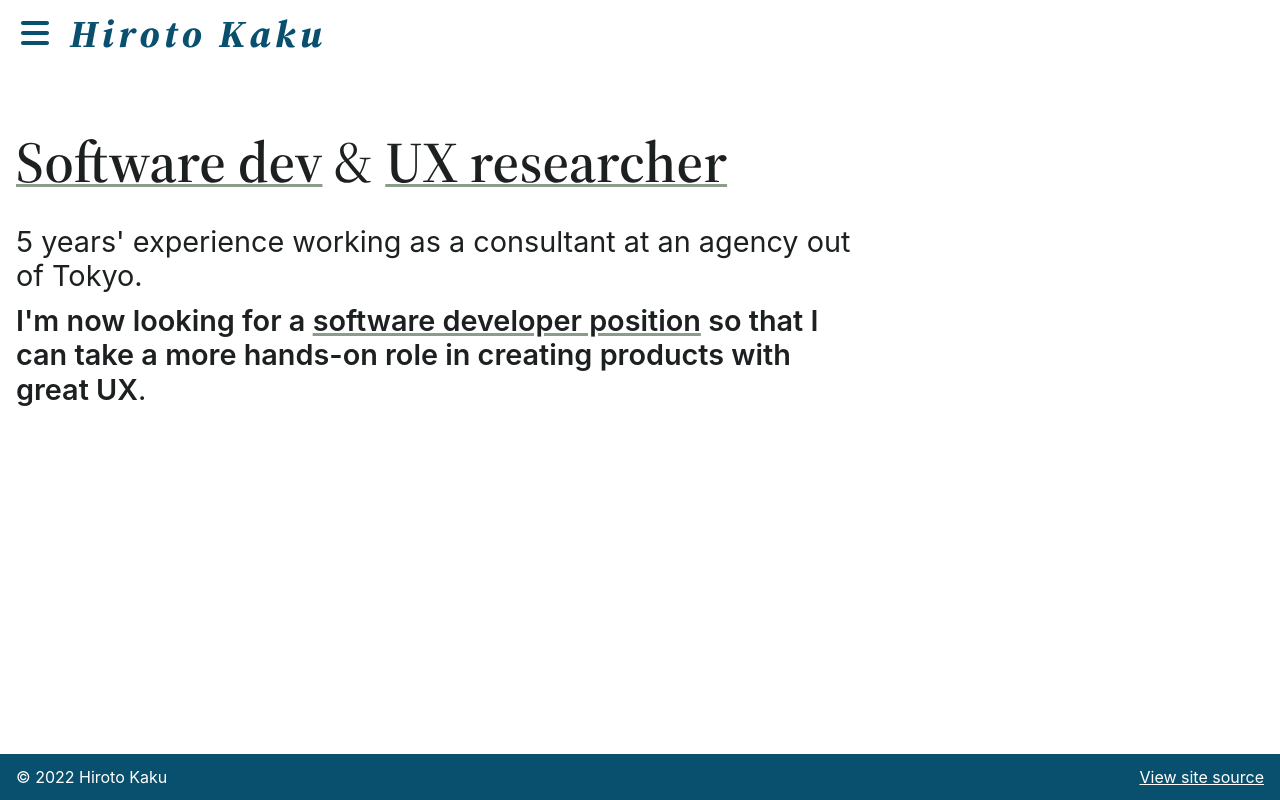
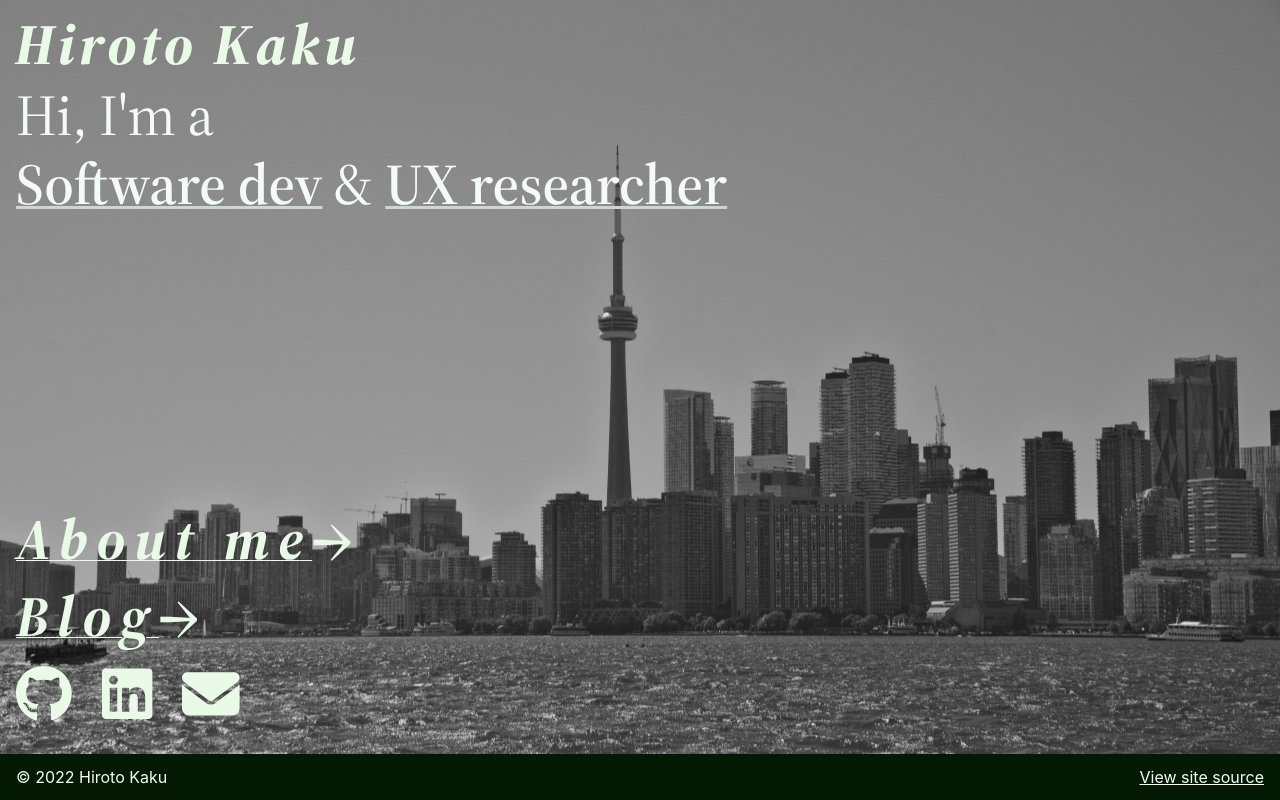
Before and after one commit to thekakkun/thekakkun.github.io, a Next.js app: page / in a window 1280 px wide. Built offline with nearby package versions, Linux system fonts and the light colour scheme; a web font is replaced by a local one.

Commit message:
New stylized landing page

```diff
--- a/components/footer.module.scss
+++ b/components/footer.module.scss
@@ -2,10 +2,10 @@
 
 .footer {
   flex-shrink: 0;
-  background-color: base.$blue-800;
+  background-color: base.$green-900;
   padding: 15px 0;
 
-  color: #fff;
+  color: base.$neutral-100;
 
   &__content {
     display: flex;
@@ -14,6 +14,6 @@
   }
 
   &__textlink {
-    color: #fff;
+    color: base.$neutral-100;
   }
 }
--- a/components/header.js
+++ b/components/header.js
@@ -11,7 +11,7 @@ import { useOnClickOutside } from "../hooks";
 
 import styles from "./header.module.scss";
 
-export default function Header({ menu, setMenu }) {
+export default function Header({ menu, setMenu, currentRoute }) {
   const closeMenu = () => setMenu(false);
   const toggleMenu = () => setMenu(!menu);
   const navStyle = {
@@ -22,12 +22,19 @@ export default function Header({ menu, setMenu }) {
     closed: styles.menu,
     open: `${styles.menu} ${styles["menu--open"]}`,
   };
+  const homeStyle =
+    currentRoute === "/"
+      ? `${styles.main__home} ${styles["main__home--home"]}`
+      : styles.main__home;
+  const buttonStyle =
+    currentRoute === "/"
+      ? `${styles.main__button} ${styles["main__button--home"]}`
+      : styles.main__button;
 
   const node = useRef();
   useOnClickOutside(node, () => setMenu(false));
 
   function MenuItem({ route, text }) {
-    const currentRoute = useRouter().pathname;
     const itemClass =
       route === currentRoute
         ? `${styles.menu__item} ${styles["menu__item--current"]}`
@@ -48,11 +55,11 @@ export default function Header({ menu, setMenu }) {
         <nav ref={node} className={menu ? navStyle.open : navStyle.closed}>
           <div className={styles.main}>
             <Link href="/">
-              <a onClick={closeMenu} className={styles.main__home}>
+              <a onClick={closeMenu} className={homeStyle}>
                 <h1>Hiroto Kaku</h1>
               </a>
             </Link>
-            <button className={styles.main__button} onClick={toggleMenu}>
+            <button className={buttonStyle} onClick={toggleMenu}>
               <FontAwesomeIcon icon={menu ? faXmark : faBars} />
             </button>
           </div>
--- a/components/header.module.scss
+++ b/components/header.module.scss
@@ -37,23 +37,33 @@
   &__button {
     background-color: inherit;
     border: none;
-    width: 2.2rem;
     font-size: 2rem;
     color: base.$blue-800;
     cursor: pointer;
     order: -1;
-    transition: color 0.2s ease-in;
     margin-right: 20px;
+    width: 2.2rem;
 
     &:hover {
       color: base.$blue-700;
+    }
+
+    &--home {
+      color: base.$blue-200;
+      overflow: hidden;
+      margin-right: 0;
+      width: 0;
+      padding: 0;
+
+      &:hover {
+        color: base.$blue-100;
+      }
     }
   }
 
   &__home {
     @include base.serif;
     color: base.$blue-800;
-    transition: color 0.2s ease-in;
     font-size: 2.4rem;
     font-weight: 800;
     font-style: italic;
@@ -62,6 +72,19 @@
 
     &:hover {
       color: base.$blue-700;
+    }
+
+    &--home {
+      color: base.$green-100;
+      font-size: 3.6rem;
+
+      @include base.phone {
+        font-size: 2.4rem;
+      }
+
+      &:hover {
+        color: base.$green-100;
+      }
     }
   }
 }
@@ -93,7 +116,7 @@
       text-underline-offset: 0.3rem;
     }
 
-    & a {
+    a {
       @include base.sans;
       color: base.$green-800;
       text-decoration: none;
@@ -117,7 +140,7 @@
   &__item {
     margin: 0 10px;
 
-    & a {
+    a {
       text-decoration: none;
       color: base.$green-800;
       font-size: 1.8rem;
--- a/components/ui/container.module.scss
+++ b/components/ui/container.module.scss
@@ -1,5 +1,6 @@
 .container {
   margin: 0 auto;
-  max-width: 1440px;
+  max-width: 2560;
   padding: 0 1rem;
+  height: 100%;
 }
--- a/components/ui/layout.js
+++ b/components/ui/layout.js
@@ -1,25 +1,31 @@
 import { useState } from "react";
 
 import Link from "next/link";
-import { useRouter } from "next/router";
 
 import Footer from "../footer";
+import Article from "./article";
 import Container from "./container";
 import Header from "../header";
 
 import styles from "./layout.module.scss";
 
-export default function Layout({ children }) {
+export default function Layout({ children, currentRoute }) {
   const [menu, setMenu] = useState(false);
-  const currentRoute = useRouter().pathname;
 
   return (
-    <div className={styles.body}>
-      <Header menu={menu} setMenu={setMenu} />
+    <div
+      className={
+        currentRoute === "/"
+          ? `${styles.body} ${styles["body--home"]}`
+          : styles.body
+      }
+    >
+      <Header menu={menu} setMenu={setMenu} currentRoute={currentRoute} />
 
       <main className={styles.main}>
         <Container>
           {children}
+          <Article>
             {currentRoute != "/" ? (
               <div className={styles.backToHome}>
                 <Link href="/">
@@ -27,6 +33,7 @@ export default function Layout({ children }) {
                 </Link>
               </div>
             ) : null}
+          </Article>
         </Container>
       </main>
 
--- a/components/ui/layout.module.scss
+++ b/components/ui/layout.module.scss
@@ -5,8 +5,12 @@
   margin: 0;
   display: flex;
   flex-direction: column;
-  background-color: #fff;
+  background: #fff;
   color: base.$neutral-900;
+
+  &--home {
+    background: url("/images/bg.jpg") center/cover;
+  }
 }
 
 .main {
@@ -16,14 +20,14 @@
 .backToHome {
   margin-bottom: 30px;
 
-  & a {
-    color: base.$blue-700;
+  a {
+    color: base.$green-700;
     transition: color 0.2s ease-in-out;
     text-decoration: none;
     font-size: 1.5rem;
 
     &:hover {
-      color: base.$blue-800;
+      color: base.$green-800;
       text-decoration: solid underline;
     }
   }
--- a/pages/_app.js
+++ b/pages/_app.js
@@ -3,16 +3,18 @@ import "@fortawesome/fontawesome-svg-core/styles.css";
 config.autoAddCss = false;
 
 import Layout from "../components/ui/layout";
+import { useRouter } from "next/router";
 
 import "../styles/reset.css";
 import "../styles/_base.scss";
 
+console.log(
+  "Hi there 👋, you can see my source code at https://github.com/thekakkun/thekakkun.github.io"
+);
 export default function MyApp({ Component, pageProps }) {
-  console.log(
-    "Hi there 👋, you can see my source code at https://github.com/thekakkun/thekakkun.github.io"
-  );
+  const currentRoute = useRouter().pathname;
   return (
-    <Layout>
+    <Layout currentRoute={currentRoute}>
       <Component {...pageProps} />
     </Layout>
   );
--- a/pages/index.js
+++ b/pages/index.js
@@ -1,4 +1,9 @@
 import Head from "next/head";
+import Link from "next/link";
+
+import { FontAwesomeIcon } from "@fortawesome/react-fontawesome";
+import { faEnvelope } from "@fortawesome/free-solid-svg-icons";
+import { faGithub, faLinkedin } from "@fortawesome/free-brands-svg-icons";
 
 import styles from "../styles/index.module.scss";
 
@@ -17,25 +22,62 @@ export default function HomePage() {
 
       <div className={styles.intro}>
         <h1 className={styles.intro__title}>
-          <em className={styles["intro--bold--underline"]}>Software dev</em>{" "}
-          &amp;{" "}
-          <em className={styles["intro--bold--underline"]}>UX researcher</em>
+          Hi, I&apos;m a<br></br>
+          <em className={styles["intro--bold--underline"]}>
+            Software&nbsp;dev
+          </em>{" "}
+          &amp;&nbsp;
+          <em className={styles["intro--bold--underline"]}>UX&nbsp;researcher</em>
         </h1>
-        <p className={styles.intro__blurb}>
-          5 years&apos; experience working as a consultant at an agency out of
-          Tokyo.
-        </p>
-        <p className={styles.intro__blurb}>
-          <em className={styles["intro--bold"]}>
-            I&apos;m now looking for a{" "}
-            <em className={styles["intro--underline"]}>
-              software developer position
-            </em>{" "}
-            so that I can take a more hands-on role in creating products with
-            great UX
-          </em>
-          .
-        </p>
+        <nav className={styles.nav}>
+          <ul>
+            <li className={styles.nav__item}>
+              <Link href="/about-me">
+                <a>
+                  <span>About me</span>→
+                </a>
+              </Link>
+            </li>
+            <li className={styles.nav__item}>
+              <Link href="/blog">
+                <a>
+                  <span>Blog</span>→
+                </a>
+              </Link>
+            </li>
+            <li className={styles.nav__item}>
+              <ul className={styles.nav__social}>
+                <li>
+                  <a
+                    href="https://github.com/thekakkun/"
+                    rel="noreferrer"
+                    target="_blank"
+                  >
+                    <FontAwesomeIcon icon={faGithub} />
+                  </a>
+                </li>
+                <li>
+                  <a
+                    href="https://www.linkedin.com/in/hirotokaku/"
+                    rel="noreferrer"
+                    target="_blank"
+                  >
+                    <FontAwesomeIcon icon={faLinkedin} />
+                  </a>
+                </li>
+                <li>
+                  <a
+                    href="mailto:kaku.hiroto@gmail.com"
+                    rel="noreferrer"
+                    target="_blank"
+                  >
+                    <FontAwesomeIcon icon={faEnvelope} />
+                  </a>
+                </li>
+              </ul>
+            </li>
+          </ul>
+        </nav>
       </div>
     </>
   );
--- a/styles/index.module.scss
+++ b/styles/index.module.scss
@@ -1,13 +1,21 @@
-@use 'base';
+@use "base";
 
 .intro {
-  margin-top: 50px;
+  color: base.$neutral-100;
+  display: flex;
+  flex-direction: column;
+  justify-content: space-between;
+  height: 100%;
 
   &__title {
     @include base.serif;
     font-size: 3.6rem;
     margin-bottom: 30px;
-    line-height: 1.12;
+    line-height: 1.2;
+
+    @include base.phone {
+      font-size: 2.4rem;
+    }
   }
 
   &__blurb {
@@ -18,10 +26,44 @@
   }
 
   &--underline {
-    text-decoration: base.$green-400 solid underline 0.2rem;
+    text-decoration: base.$green-200 solid underline 0.2rem;
   }
 
   &--bold {
     font-weight: 600;
   }
 }
+
+.nav {
+  margin-bottom: 30px;
+  &__item {
+    @include base.serif;
+    font-size: 3.6rem;
+    font-weight: 700;
+    letter-spacing: 0.16em;
+    font-style: italic;
+    margin-top: 20px;
+
+    a {
+      color: base.$green-100;
+      text-decoration: none;
+
+      span {
+        transition: text-decoration 0.2s ease-in-out;
+        text-decoration: solid underline 0rem base.$green-100;
+        &:hover {
+          text-decoration: solid underline 0.2rem base.$green-100;
+        }
+      }
+    }
+  }
+
+  &__social {
+    display: flex;
+    flex-direction: row;
+
+    li {
+      margin-right: 30px;
+    }
+  }
+}
```
Also changed, not shown: public/images/bg.jpg (added). Lines whose indentation alone changed are shown as unchanged.
